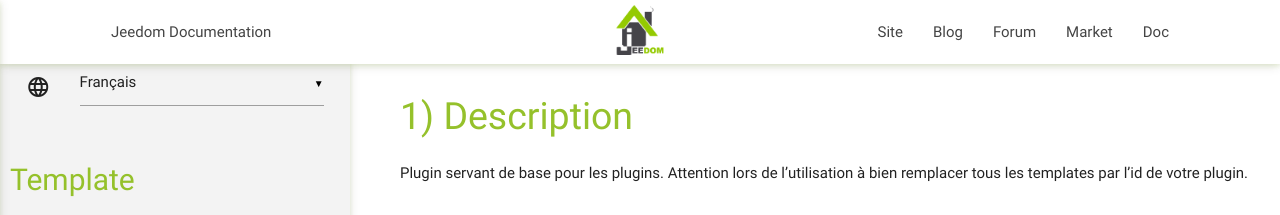
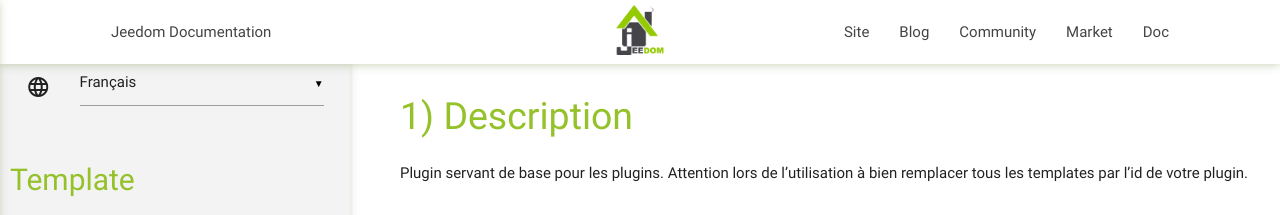
Before and after one commit to jeedom/plugin-template, a Jekyll site: the page built from docs/fr_FR/index.md, in a window 1280 px wide. Shown: the top 215 px of the page. Built offline with Jekyll 4.4.1, drawn with Linux system fonts in a browser that asks for light colours; our own code applies the rules of GitHub Pages for plain Markdown files.

Commit message:
fix links

```diff
--- a/docs/_config.yml
+++ b/docs/_config.yml
@@ -29,3 +29,7 @@
     - https://twitter.com/Jeedom_domotic
     - https://www.facebook.com/Jeedom-249936178537210/
     - https://github.com/jeedom
+community: https://community.jeedom.com
+market: https://market.jeedom.com
+blog: https://blog.jeedom.com
+doc: https://doc.jeedom.com
--- a/docs/_layouts/default.html
+++ b/docs/_layouts/default.html
@@ -1,33 +1,33 @@
 <!DOCTYPE html>
-<html lang="pt-br">
+<html lang="{{page.lang}}">
 <head>
   <link href="https://fonts.googleapis.com/icon?family=Material+Icons" rel="stylesheet">
   <link rel="stylesheet" href="/{{site.github.project_title}}/assets/css/styles.css">
   <link rel="stylesheet" href="/{{site.github.project_title}}/assets/css/materialize.css">
   <meta name="viewport" content="width=device-width, initial-scale=1.0"/>
-  <meta http-equiv="Content-Language" content="pt-br">
+  <meta http-equiv="Content-Language" content="{{page.lang}}">
 </head>
 <body>
   <div class="navbar-fixed hide-on-print">
     <nav>
       <div class="nav-wrapper container">
-        <a id="logo-container" href="https://www.jeedom.com/doc" class="brand-logo center"><img src="/{{site.github.project_title}}/assets/images/logo.png" style="height:50px;margin-top:5px"></a>
+        <a id="logo-container" href="{{site.doc}}" class="brand-logo center"><img src="/{{site.github.project_title}}/assets/images/logo.png" style="height:50px;margin-top:5px"></a>
         <ul class="left hide-on-med-and-down">
-          <li><a href="https://www.jeedom.com/doc">Jeedom Documentation</a></li>
+          <li><a href="{{site.doc}}">Jeedom Documentation</a></li>
         </ul>
-        <a href="https://www.jeedom.com/doc" data-activates="nav-mobile" class="button-collapse btn-floating btn-large waves-effect waves-light jeedomcolorbg"><i class="material-icons">menu</i></a>
+        <a href="{{site.doc}}" data-activates="nav-mobile" class="button-collapse btn-floating btn-large waves-effect waves-light jeedomcolorbg"><i class="material-icons">menu</i></a>
         <ul class="right hide-on-med-and-down">
-          <li><a href="https://www.jeedom.com/site">Site</a></li>
-          <li><a href="https://www.jeedom.com/blog">Blog</a></li>
-          <li><a href="https://www.jeedom.com/forum">Forum</a></li>
-          <li><a href="https://www.jeedom.com/market">Market</a></li>
-          <li class="active"><a href="https://www.jeedom.com/doc">Doc</a></li>
+          <li><a href="https://www.jeedom.com">Site</a></li>
+          <li><a href="{{site.blog}}">Blog</a></li>
+          <li><a href="{{site.community}}">Community</a></li>
+          <li><a href="{{site.market}}">Market</a></li>
+          <li class="active"><a href="{{site.doc}}">Doc</a></li>
         </ul>
         <ul class="side-nav" id="nav-mobile">
-          <li><a href="https://www.jeedom.com/blog">Blog</a></li>
-          <li><a href="https://www.jeedom.com/forum">Forum</a></li>
-          <li><a href="https://www.jeedom.com/market">Market</a></li>
-          <li class="active"><a href="https://www.jeedom.com/doc">Doc</a></li>
+          <li><a href="{{site.blog}}">Blog</a></li>
+          <li><a href="{{site.community}}">Community</a></li>
+          <li><a href="{{site.market}}">Market</a></li>
+          <li class="active"><a href="{{site.doc}}">Doc</a></li>
         </ul>
       </div>
     </nav>
```
Also changed, not shown: docs/fr_FR/index.md (+5 -0 lines).
